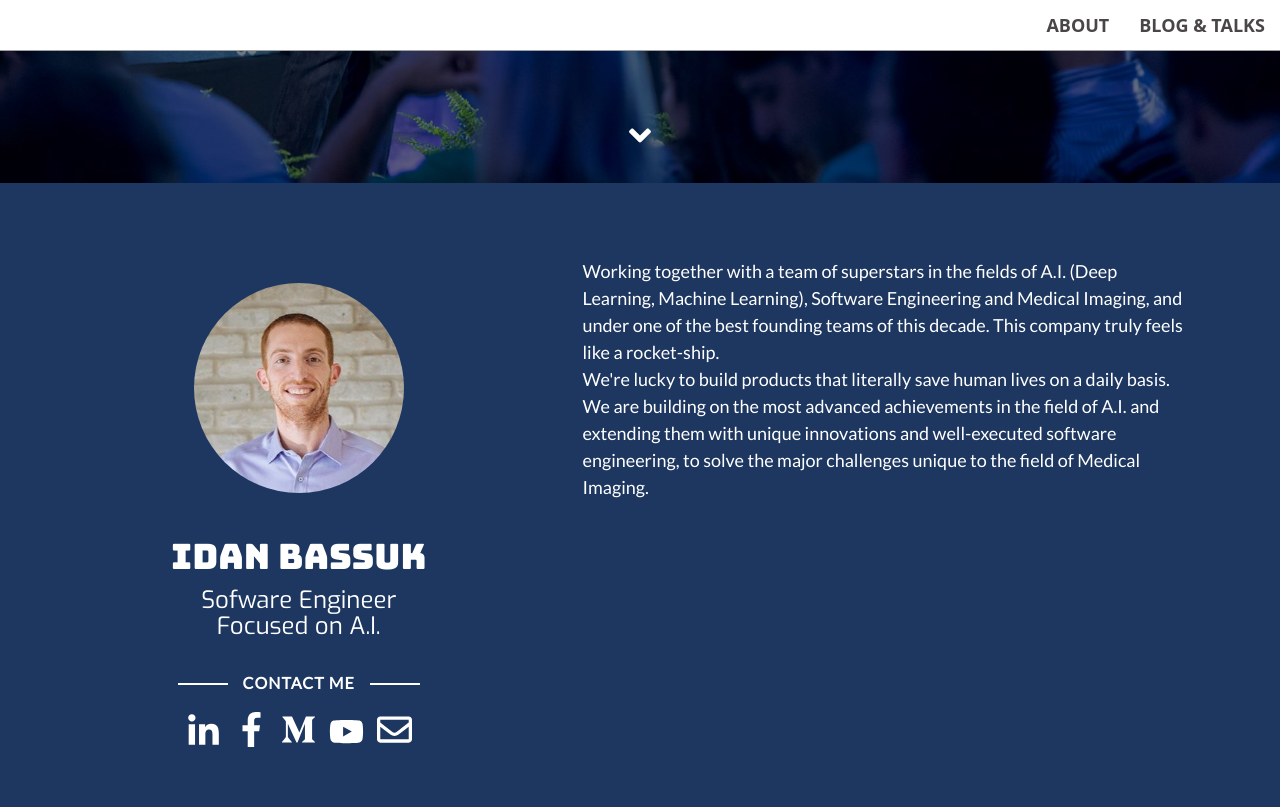
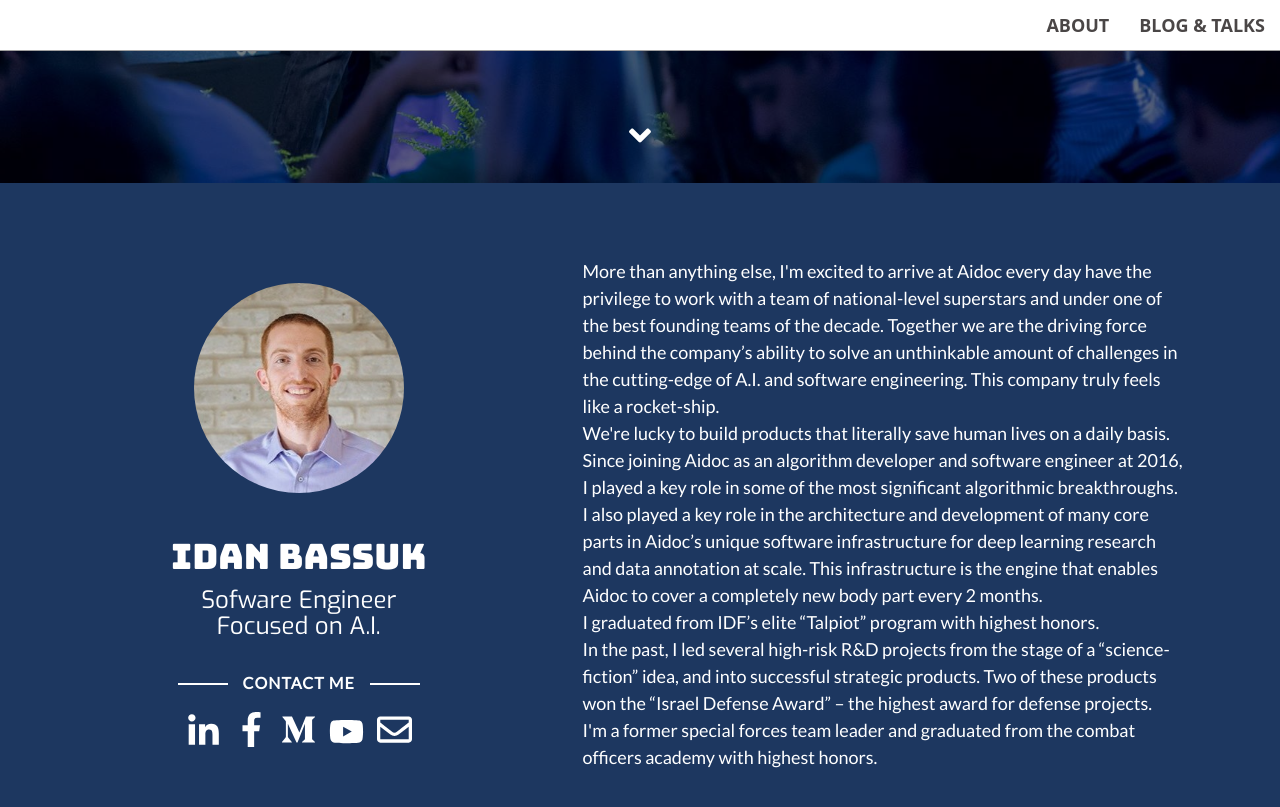
Before and after one commit to idan-bassuk/idan-bassuk.github.io, a Jekyll site: the page built from index.html, in a window 1280 px wide and 900 px high, scrolled down 717 px. Shown: the top 807 px of the window. Built offline with Jekyll 4.4.1, drawn with Linux system fonts in a browser that asks for light colours.

Commit message:
Update about.html

```diff
--- a/_includes/about.html
+++ b/_includes/about.html
@@ -13,15 +13,27 @@
             </div>
 
             <div class="col-lg-7 col-md-10 col-md-offset-1">
-		    <p id="about-txt">Working together with a team of superstars in the fields of A.I.
-			    (Deep Learning, Machine Learning), Software Engineering and Medical Imaging,
-			    and under one of the best founding teams of this decade. This company truly feels
-			    like a rocket-ship.
-			    <br>
-			    We're lucky to build products that literally save human lives on a daily basis.
-			    We are building on the most advanced achievements in the field of A.I.
-			    and extending them with unique innovations and well-executed software engineering,
-			    to solve the major challenges unique to the field of Medical Imaging.
+		    <p id="about-txt">
+			More than anything else, I'm excited to arrive at Aidoc every day have the privilege to work with
+			a team of national-level superstars and under one of the best founding teams of the decade.
+			Together we are the driving force behind the company’s ability to solve an unthinkable amount of
+			challenges in the cutting-edge of A.I. and software engineering. This company truly feels like a
+			rocket-ship.
+			<br>
+			We're lucky to build products that literally save human lives on a daily basis.
+			Since joining Aidoc as an algorithm developer and software engineer at 2016, I played a key role in
+			some of the most significant algorithmic breakthroughs. I also played a key role in the architecture and
+			development of many core parts in Aidoc’s unique software infrastructure for deep learning research
+			and data annotation at scale. This infrastructure is the engine that enables Aidoc to cover a completely
+			new body part every 2 months.
+			<br>
+			I graduated from IDF’s elite “Talpiot” program with highest honors.
+			<br>
+			In the past, I led several high-risk R&D projects from the stage of a “science-fiction” idea,
+			and into successful strategic products. Two of these products won the “Israel Defense Award” –
+			the highest award for defense projects.
+			<br>
+			I'm a former special forces team leader and graduated from the combat officers academy with highest honors.
 	            </p>
 
             </div>
```
